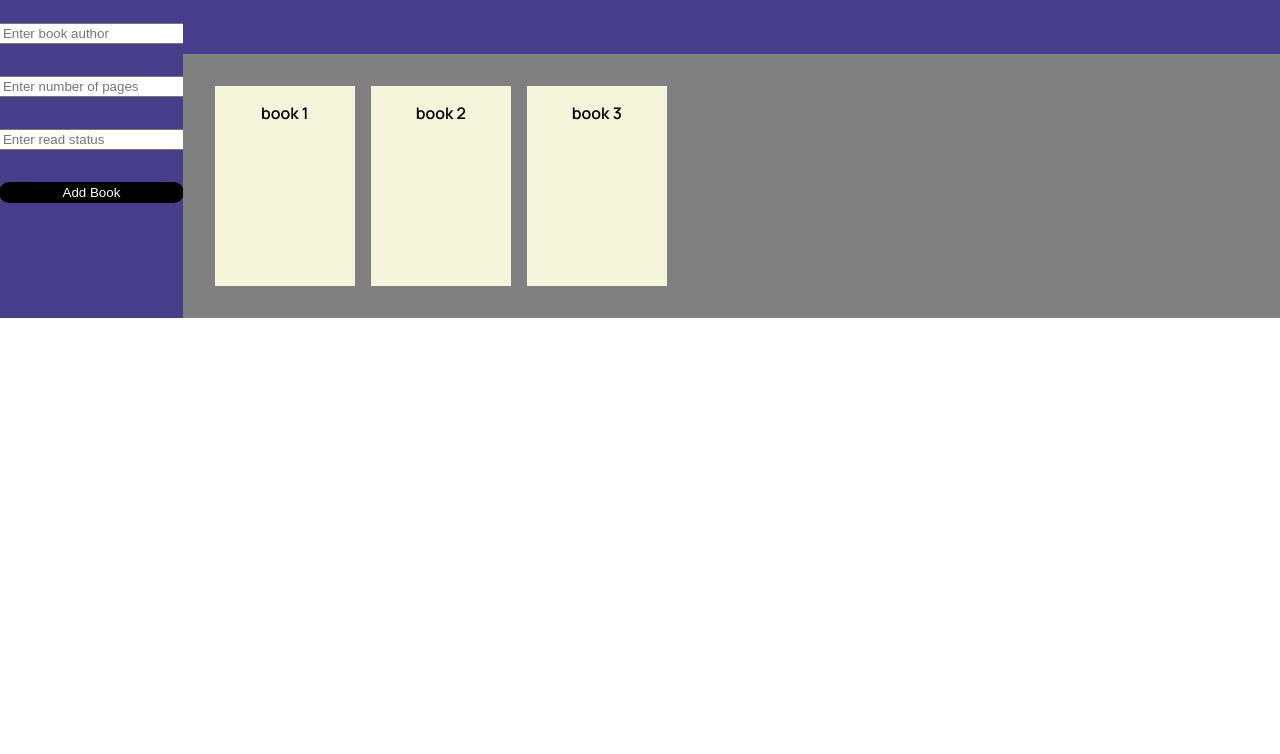
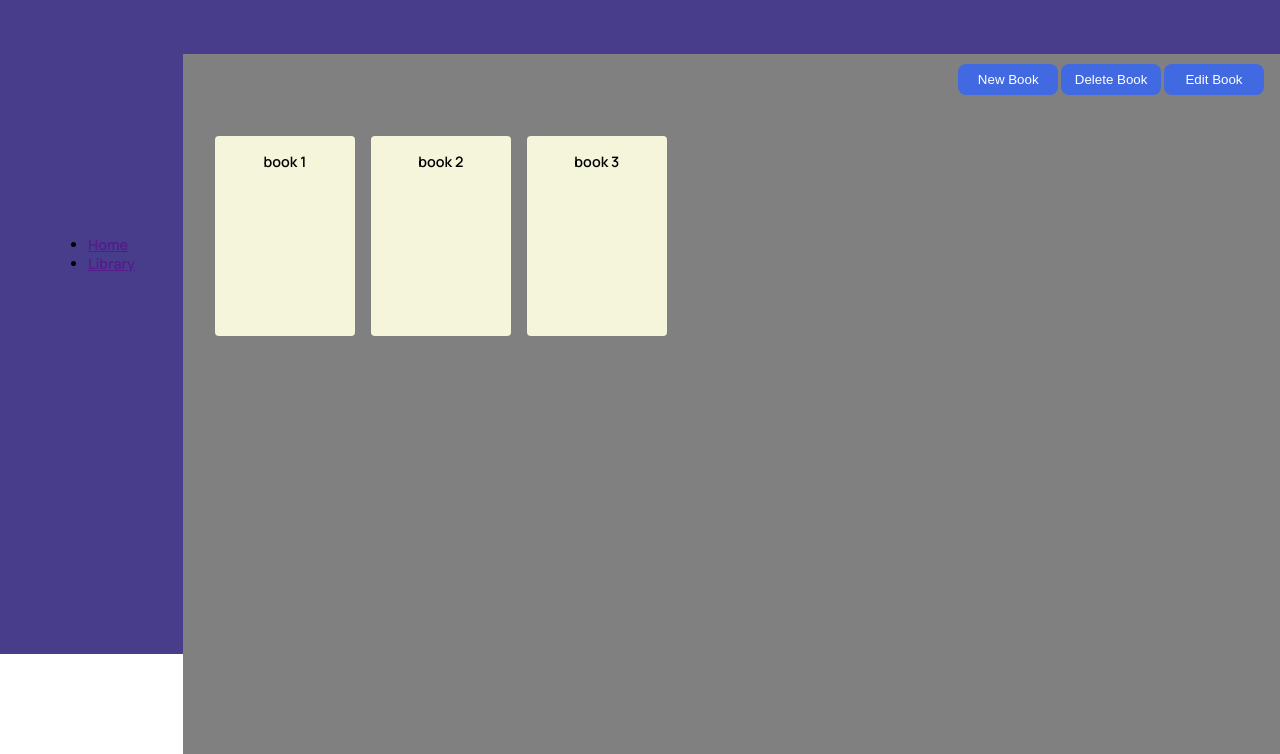
Before and after one commit to CyberRacc/library, a plain HTML site: page index.html in a window 1280 px wide. Shown: the part 146-900 px from the top of the page. Before the commit the page ends 800 px from the top, so only its background shows below. Drawn offline with Linux system fonts and the light colour scheme.

Commit message:
Moved form to modal, added basic JS to open when New Book button is pressed. Added action buttons, New Book, Delete Book and Edit Book.

```diff
--- a/css/styles.css
+++ b/css/styles.css
@@ -2,6 +2,12 @@
 
 :root {
     font-family: 'Manrope', sans-serif;
+    font-size: clamp(0.6rem, 0.9em, 1.2rem);
+    font-weight: bold;
+    --sidebar-button-colour: rgb(194, 122, 194);
+    --sidebar-button-hover: rgb(189, 112, 189);
+    --global-box-shadow: 2px 2px 5px 0px rgba(0, 0, 0, 0.3);
+    --border-radius: 50px;
 }
 
 body {
@@ -29,7 +35,7 @@ header {
     grid-column: 1 / 2;
     grid-row: 1 / 3;
     background-color: darkslateblue;
-    height: 100%;
+    height: 100vh;
     display: grid;
     justify-content: center;
     align-items: center;
@@ -57,9 +63,40 @@ header {
     border-radius: 12px;
 }
 
+#dashboard {
+    background-color: grey;
+    display: grid;
+    grid-template-columns: 1fr;
+    grid-template-rows: 50px 1fr;
+}
+
+#actions {
+    padding: 16px;
+    justify-self: right;
+    align-self: center;
+}
+
 #bookshelf {
-    background-color: grey;
     padding: 32px;
+}
+
+.action-button {
+    color: white;
+    background-color: royalblue;
+    padding: 8px;
+    border-radius: 8px;
+    border: none;
+    width: 100px;
+}
+
+.action-button:hover {
+    background-color: rgb(105, 136, 230);
+}
+
+.action-button:active {
+    background-color: rgb(39, 61, 129);
+    box-shadow: inset 2px 2px 5px 0px rgba(0, 0, 0, 0.3);
+
 }
 
 .shelf{
@@ -76,4 +113,8 @@ header {
     background-color: beige;
     align-items: center;
     justify-items: center;
+    border-radius: 4px;
+    display: grid;
+    grid-template-columns: 1fr;
+    grid-template-rows: 1fr 1fr 1fr 1fr;
 }
--- a/index.html
+++ b/index.html
@@ -14,18 +14,39 @@
                     <h1>CyberRacc Library</h1>
                 </div>
             </header>
+
             <div id="sidebar">
+                <div>
+                    <nav>
+                        <ul>
+                            <li><a href="">Home</a></li>
+                            <li><a href="">Library</a></li>
+                        </ul>
+                    </nav>
+                </div>
+            </div>
+
+            <dialog id="add-book-modal">
                 <div id="add-book-container">
                     <form id="add-book-form">
                         <input type="text" name="title" placeholder="Enter book title">
                         <input type="text" name="author" placeholder="Enter book author">
                         <input type="number" name="pages" placeholder="Enter number of pages">
-                        <input type="text" name="read" placeholder="Enter read status">
+                        <select name="read-status" id="read-status">
+                            <option value="read">Read</option>
+                            <option value="unread">Unread</option>
+                        </select>
                         <button type="submit" id="add-book">Add Book</button>
                     </form>
                 </div>
+            </dialog>
+
+            <div id="dashboard">
+                <div id="actions">
+                    <button class="action-button" id="btn-new-book">New Book</button>
+                    <button class="action-button" id="btn-del-book">Delete Book</button>
+                    <button class="action-button" id="btn-edit-book">Edit Book</button>
                 </div>
-
                 <div id="bookshelf">
                     <div class="shelf">
                         <div class="book">
@@ -40,5 +61,6 @@
                     </div>
                 </div>
             </div>
+        </div>
     </body>
 </html>
--- a/js/library.js
+++ b/js/library.js
@@ -2,9 +2,15 @@ console.log("Script loaded.")
 
 let myLibrary = [];
 
-const createBookButton = document.querySelector("add-book");
+const addBookModal = document.querySelector("#add-book-modal")
+const btnNewBook = document.querySelector("#btn-new-book");
+const createBookButton = document.querySelector("#add-book");
 const shelf = document.querySelector(".shelf");
 
+
+btnNewBook.addEventListener("click", () => {
+    addBookModal.showModal();
+});
 
 // Object constructor that stores information on books that are added.
 function Book(title, author, pages, read) {
@@ -12,6 +18,7 @@ function Book(title, author, pages, read) {
     this.author = author
     this.pages = pages
     this.read = read
+
     this.bookInfo = function() {
         return `${title} by ${author}, ${pages} pages, ${read}.`
     }
@@ -21,20 +28,26 @@ function Book(title, author, pages, read) {
 // const theHobbit = new Book("The Hobbit", "J.R.R. Tolkien", 295, "unread");
 // console.log(theHobbit.bookInfo());
 
-function displayLibrary(title, author, pages, read) {
+function displayLibrary() {
     myLibrary.forEach(book => {
         const newBook = document.createElement("div");
         const bookTitle = document.createElement("p");
         const bookAuthor = document.createElement("p");
         const bookPages = document.createElement("p");
         const bookRead = document.createElement("p");
-        bookTitle.textContent = `${title}`;
-        bookAuthor.textContent = `${author}`;
-        bookPages.textContent = `${pages}`;
-        bookRead.textContent = `${read}`;
+
+        bookTitle.textContent = book.title;
+        bookAuthor.textContent = book.author;
+        bookPages.textContent = book.pages + "pages";
+        bookRead.textContent = book.read;
+
         newBook.classList.add("book");
+
         shelf.appendChild(newBook);
         newBook.appendChild(bookTitle);
+        newBook.appendChild(bookAuthor);
+        newBook.appendChild(bookPages);
+        newBook.appendChild(bookRead);
     });
 }
 
@@ -44,16 +57,18 @@ function addBookToLibrary() {
 
     form.addEventListener('submit', e => {
         e.preventDefault();
-        console.log(e);
 
         const title = form.elements['title'].value;
         const author = form.elements['author'].value;
         const pages = form.elements['pages'].value;
-        const read = form.elements['read'].value;
+        const read = form.elements['read-status'].value;
 
         const newBook = new Book(title, author, pages, read);
+
         myLibrary.push(newBook);
 
         displayLibrary(title, author, pages, read);
     });
 }
+
+addBookToLibrary();
```
Lines whose indentation alone changed are shown as unchanged.
